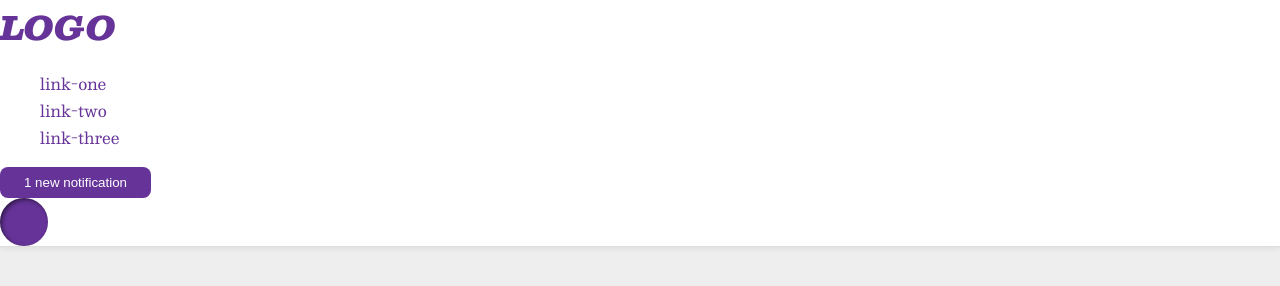
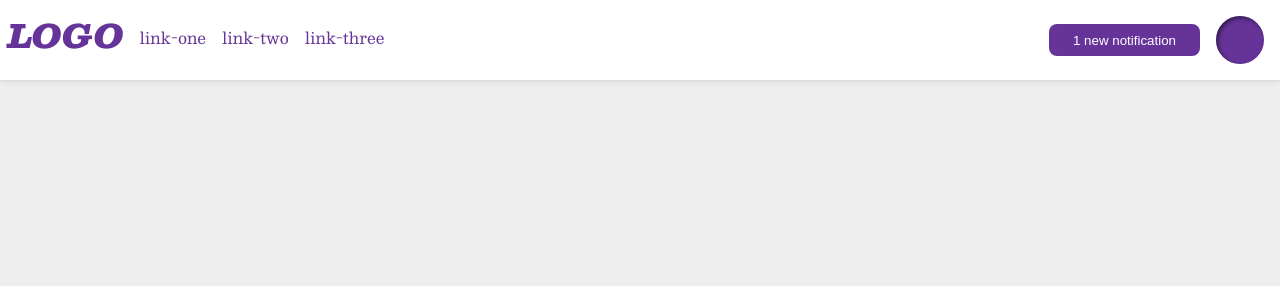
Before and after one commit to Xattle/OdinProjectPractice, a plain HTML site: page css/css-exercises/foundations/flex/03-flex-header-2/index.html in a window 1280 px wide. Drawn offline with nearby package versions, Linux system fonts and the light colour scheme.

Commit message:
solve css flex exercise 3

```diff
--- a/css/css-exercises/foundations/flex/03-flex-header-2/index.html
+++ b/css/css-exercises/foundations/flex/03-flex-header-2/index.html
@@ -17,10 +17,12 @@
         <li><a href="https://google.com">link-two</a></li>
         <li><a href="https://google.com">link-three</a></li>
       </ul>
-      <button class="notifications">
-        1 new notification
-      </button>
-      <div class="profile-image"></div>
+      <div class="right-align">
+        <button class="notifications">
+          1 new notification
+        </button>
+        <div class="profile-image"></div>
+      </div>
     </div>
   </body>
 </html>
--- a/css/css-exercises/foundations/flex/03-flex-header-2/style.css
+++ b/css/css-exercises/foundations/flex/03-flex-header-2/style.css
@@ -12,6 +12,18 @@ body {
   background: white;
   border-bottom: 1px solid #ddd;
   box-shadow: 0 0 8px rgba(0,0,0,.1);
+  display: flex;
+  align-content: center;
+  padding: 8px;
+  gap: 16px;
+}
+
+.right-align {
+  display: flex;
+  align-items: center;
+  padding: 8px;
+  gap: 16px;
+  margin-left: auto;
 }
 
 .profile-image {
@@ -20,6 +32,7 @@ body {
   border-radius: 50%;
   width: 48px;
   height: 48px;
+  align-self: center;
 }
 
 .logo {
@@ -35,6 +48,7 @@ button {
   background: rebeccapurple;
   color: white;
   padding: 8px 24px;
+  height: 32px;
 }
 
 a {
@@ -43,6 +57,10 @@ a {
   color: rebeccapurple;
 }
 
-ul {
+ul.links {
   list-style-type: none;
+  display: flex;
+  align-self: flex-start;
+  gap: 16px;
+  padding: 0px;
 }
```
